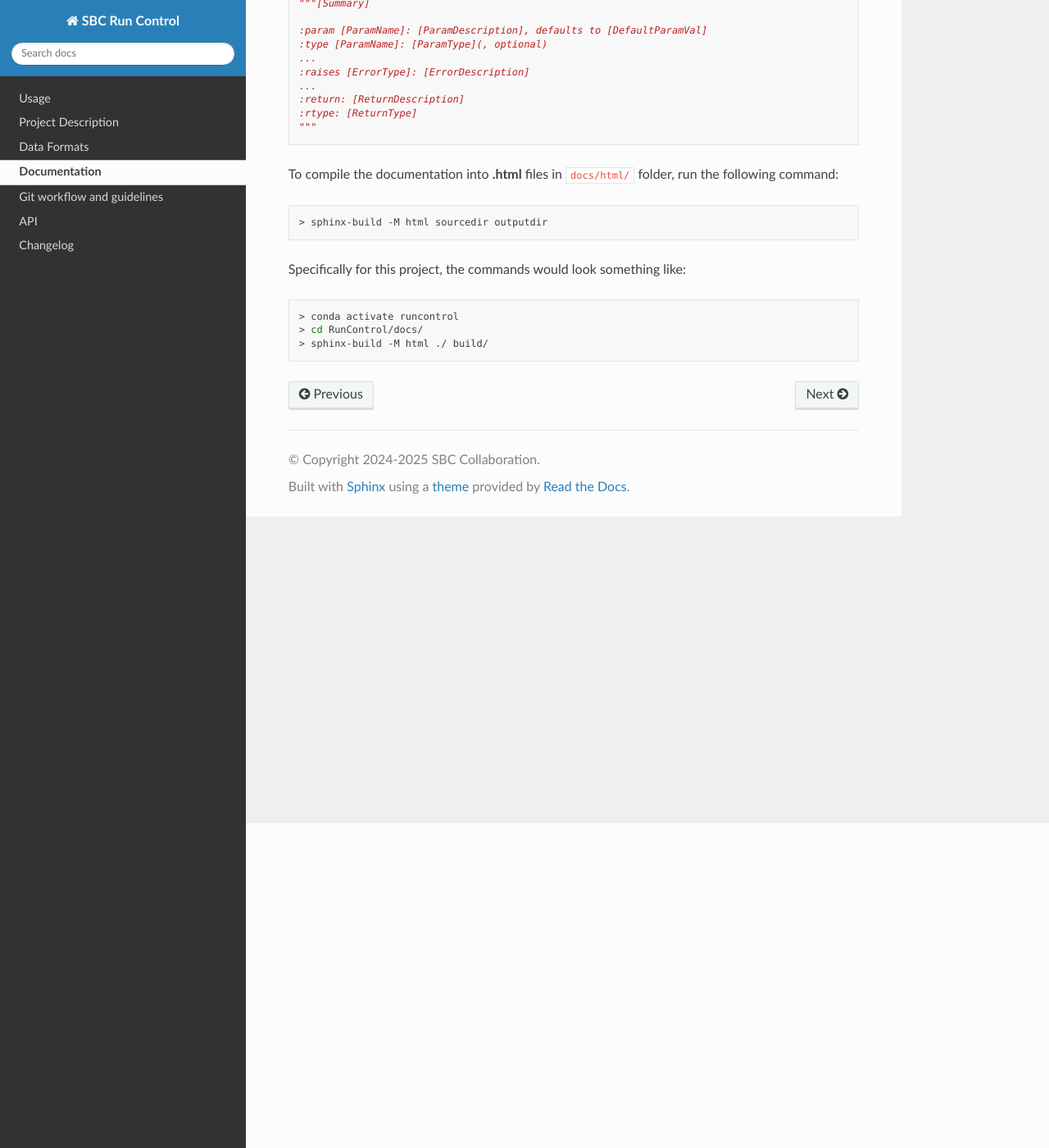
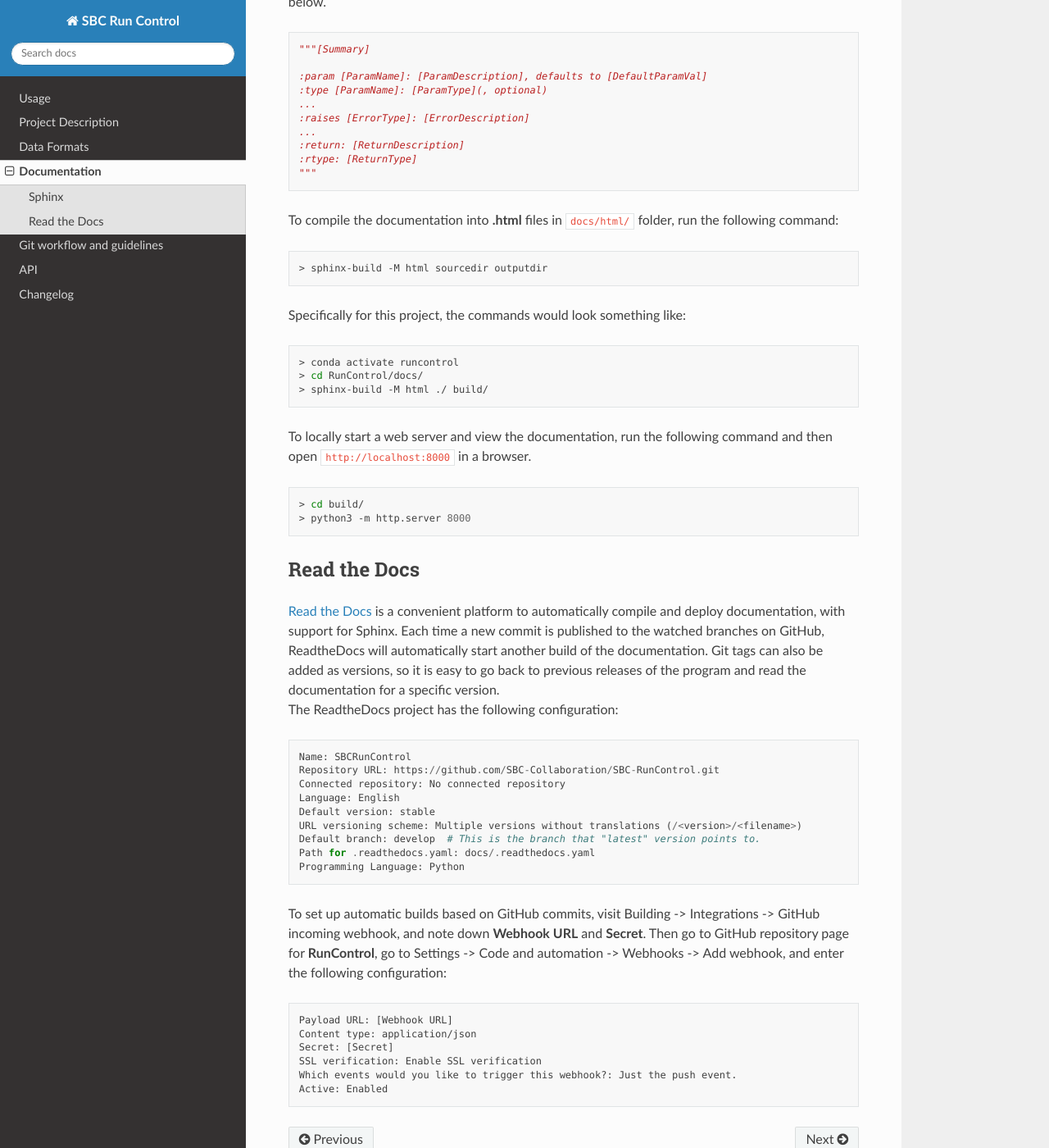
Before and after one commit to SBC-Collaboration/SBC-RunControl, a Sphinx documentation site: the page built from docs/documentation.md, in a window 1280 px wide and 1400 px high, scrolled down 396 px. Shown: the whole window at 82% size. Built offline with Sphinx 7.4.7 and the Read the Docs theme 3.1.0, drawn with Linux system fonts in a browser that asks for light colours.

Commit message:
Update documentation for API and readthedocs

````diff
--- a/docs/documentation.md
+++ b/docs/documentation.md
@@ -1,5 +1,6 @@
 # Documentation
 
+## Sphinx
 The documentation of this project is handled using [Sphinx](https://www.sphinx-doc.org/en/master/usage/quickstart.html). The raw files in markdown and reStructuredText (RST) formats are saved in `docs/` folder. A mandatory `conf.py` file stores configuration information for Sphinx, including project title and version, used extensions, and theme. A `toctree` list is created in `index.md` to generate the table of content. Any files not included there will not show up in the documentation.
 Automatic documentation of classes and methods can be generated from docstrings in the `api.rst` file using `autoclass`. The docstring should be in Sphinx format listed [here](https://sphinx-rtd-tutorial.readthedocs.io/en/latest/docstrings.html). Example below.
 ```python
@@ -24,3 +25,32 @@ Specifically for this project, the commands would look something like:
 > cd RunControl/docs/
 > sphinx-build -M html ./ build/
 ```
+To locally start a web server and view the documentation, run the following command and then open `http://localhost:8000` in a browser.
+```bash
+> cd build/
+> python3 -m http.server 8000
+```
+
+## Read the Docs
+[Read the Docs](https://about.readthedocs.com) is a convenient platform to automatically compile and deploy documentation, with support for Sphinx. Each time a new commit is published to the watched branches on GitHub, ReadtheDocs will automatically start another build of the documentation. Git tags can also be added as versions, so it is easy to go back to previous releases of the program and read the documentation for a specific version.
+The ReadtheDocs project has the following configuration:
+```
+Name: SBCRunControl
+Repository URL: https://github.com/SBC-Collaboration/SBC-RunControl.git
+Connected repository: No connected repository
+Language: English
+Default version: stable
+URL versioning scheme: Multiple versions without translations (/<version>/<filename>)
+Default branch: develop  # This is the branch that "latest" version points to.
+Path for .readthedocs.yaml: docs/.readthedocs.yaml
+Programming Language: Python
+```
+To set up automatic builds based on GitHub commits, visit Building -> Integrations -> GitHub incoming webhook, and note down **Webhook URL** and **Secret**. Then go to GitHub repository page for **RunControl**, go to Settings -> Code and automation -> Webhooks -> Add webhook, and enter the following configuration:
+```
+Payload URL: [Webhook URL]
+Content type: application/json
+Secret: [Secret]
+SSL verification: Enable SSL verification
+Which events would you like to trigger this webhook?: Just the push event.
+Active: Enabled
+```
````
Also changed, not shown: docs/api.rst (+16 -0 lines), docs/index.md (+2 -2 lines).
